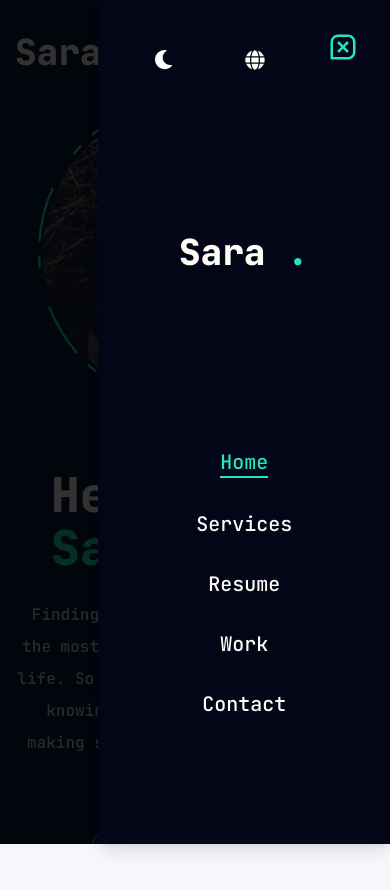
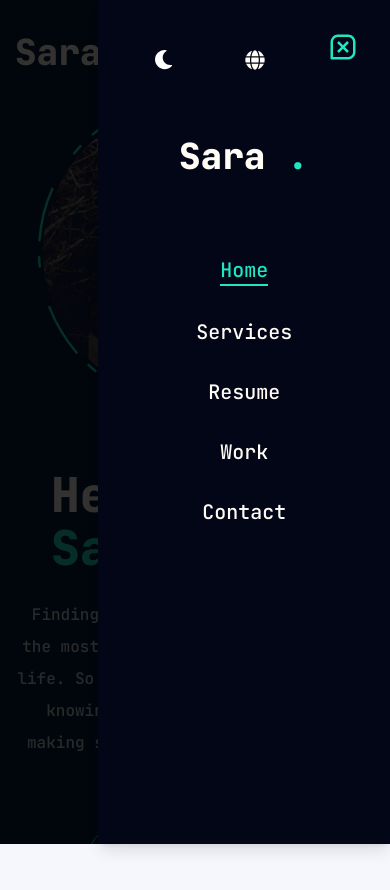
Before and after one commit to hamidrezahashemi71/portfolio-v2, a Next.js app: page /en in a window 390 px wide. Both pictures are taken after a click on the button 359 px from the left and 52 px from the top of the page. Shown: the top 890 px of the page. Built offline with nearby package versions, Linux system fonts and the light colour scheme.

Commit message:
updated: MobileNav

```diff
--- a/components/shared/header/mobile-nav.tsx
+++ b/components/shared/header/mobile-nav.tsx
@@ -6,7 +6,7 @@ import { ModeToggle } from "./mode-toggle"
 import LocaleSwitcher from "./locale-toggle"
 import { CiMenuFries } from "react-icons/ci"
 import { usePathname } from "next/navigation"
-import { Sheet, SheetContent, SheetTrigger } from "@/components/ui/sheet"
+import { Sheet, SheetClose, SheetContent, SheetTrigger } from "@/components/ui/sheet"
 
 export default function MobileNav(props: MobileNavProps) {
 
@@ -20,24 +20,27 @@ export default function MobileNav(props: MobileNavProps) {
             </SheetTrigger>
             <SheetContent side={lang === 'en' ? 'right' : 'left'} className="flex flex-col">
                 <div className="flex w-1/2 mt-2 items-center justify-between gap-2">
-                    <ModeToggle mode={mode} />
-                    <LocaleSwitcher />
+                    <ModeToggle mode={mode} lang={lang} />
+                    <LocaleSwitcher lang={lang} />
                 </div>
-                <div className="mt-32 mb-40 text-center text-2xl">
+                <div className="mt-8 mb-16 text-center text-2xl">
                     <Logo title={title} lang={lang} />
                 </div>
                 <nav className="flex flex-col justify-center items-center gap-8">
                     {links.map(({ name, path }) => {
                         return (
                             <Link
+                                key={name}
                                 href={path}
-                                key={name}
                                 className={`
-                                     ${(`${path}` === pathname || `${path}${lang}` === pathname) && 'text-light-accent dark:text-dark-accent border-b-2 border-light-accent dark:border-dark-accent'}
-                                    text-xl capitalize hover:text-light-accent dark:hover:text-dark-accent transition-all
+                                    ${(`${path}` === pathname || `${path}${lang}` === pathname) && 'text-light-accent dark:text-dark-accent border-b-2 border-light-accent dark:border-dark-accent'}
+                                    text-xl  hover:text-light-accent dark:hover:text-dark-accent transition-all
                                     `}
                             >
-                                {name}
+                                <SheetClose className="capitalize">
+                                    {name}
+                                </SheetClose>
+
                             </Link>
                         )
                     })}
```
